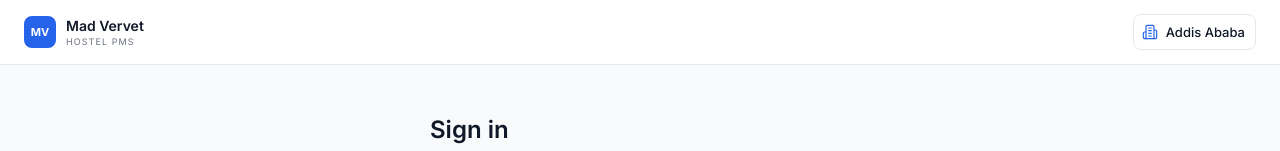
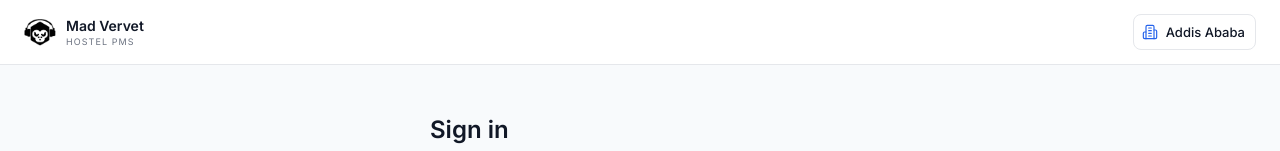
Before and after one commit to Endubis-Solutions/PMS-UI-Test, a React (Vite) app: page / in a window 1280 px wide. Shown: the top 151 px of the page. Built offline with nearby package versions, Linux system fonts and the light colour scheme.

Commit message:
Add public logo and update branding references

```diff
--- a/index.html
+++ b/index.html
@@ -5,6 +5,7 @@
     <meta name="viewport" content="width=device-width, initial-scale=1.0" />
     <meta name="theme-color" content="#FFFFFF" />
     <title>Mad Vervet PMS</title>
+    <link rel="icon" type="image/jpeg" href="/logo.jpg" />
   </head>
   <body>
     <div id="root"></div>
--- a/src/components/topnav.jsx
+++ b/src/components/topnav.jsx
@@ -28,9 +28,7 @@ export function TopNav() {
       <div className="h-16 border-b border-line">
         <div className="mx-auto flex h-full max-w-[1440px] items-center gap-3 px-6">
           <Link to="/dashboard" className="flex shrink-0 items-center gap-2.5" aria-label="Mad Vervet PMS home">
-            <span className="flex h-8 w-8 items-center justify-center rounded-[8px] bg-primary text-[11px] font-bold tracking-tight text-white">
-              MV
-            </span>
+            <img src="/logo.jpg" alt="Mad Vervet" className="h-8 w-8 rounded-[8px] object-cover" />
             <span className="hidden flex-col leading-none sm:flex">
               <span className="text-[14px] font-semibold text-ink">Mad Vervet</span>
               <span className="mt-1 text-[9px] uppercase tracking-[0.12em] text-muted">Hostel PMS</span>
--- a/src/screens/Frames.jsx
+++ b/src/screens/Frames.jsx
@@ -25,7 +25,7 @@ export default function Frames() {
       <header className="border-b border-line bg-card">
         <div className="mx-auto flex h-16 max-w-[1440px] items-center justify-between gap-4 px-6">
           <Link to="/dashboard" className="flex items-center gap-2.5">
-            <span className="flex h-8 w-8 items-center justify-center rounded-[8px] bg-primary text-[11px] font-bold text-white">MV</span>
+            <img src="/logo.jpg" alt="Mad Vervet" className="h-8 w-8 rounded-[8px] object-cover" />
             <span className="flex flex-col leading-none">
               <span className="text-[14px] font-semibold text-ink">Mad Vervet</span>
               <span className="mt-1 text-[9px] uppercase tracking-[0.12em] text-muted">Design frames</span>
--- a/src/screens/Login.jsx
+++ b/src/screens/Login.jsx
@@ -10,9 +10,7 @@ export default function Login() {
       <div className="border-b border-line bg-card">
         <div className="mx-auto flex h-16 max-w-[1440px] items-center justify-between gap-4 px-6">
           <Link to="/login" className="flex items-center gap-2.5" aria-label="Mad Vervet PMS">
-            <span className="flex h-8 w-8 items-center justify-center rounded-[8px] bg-primary text-[11px] font-bold text-white">
-              MV
-            </span>
+            <img src="/logo.jpg" alt="Mad Vervet" className="h-8 w-8 rounded-[8px] object-cover" />
             <span className="flex flex-col leading-none">
               <span className="text-[14px] font-semibold text-ink">Mad Vervet</span>
               <span className="mt-1 text-[9px] uppercase tracking-[0.12em] text-muted">Hostel PMS</span>
```
Also changed, not shown: public/logo.jpg (added).
